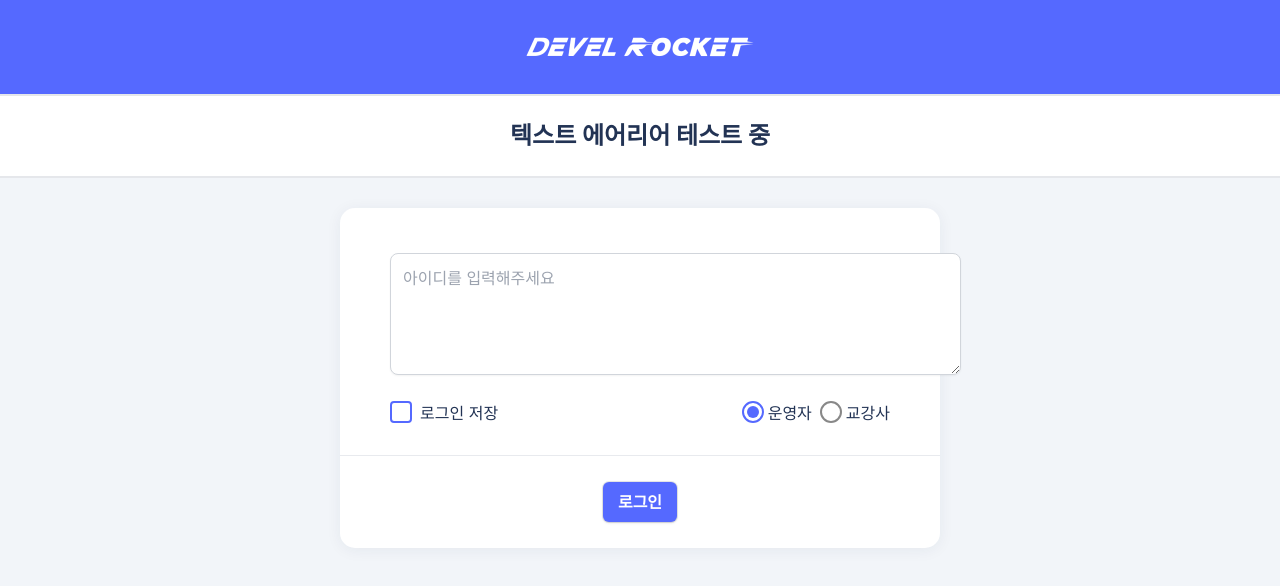
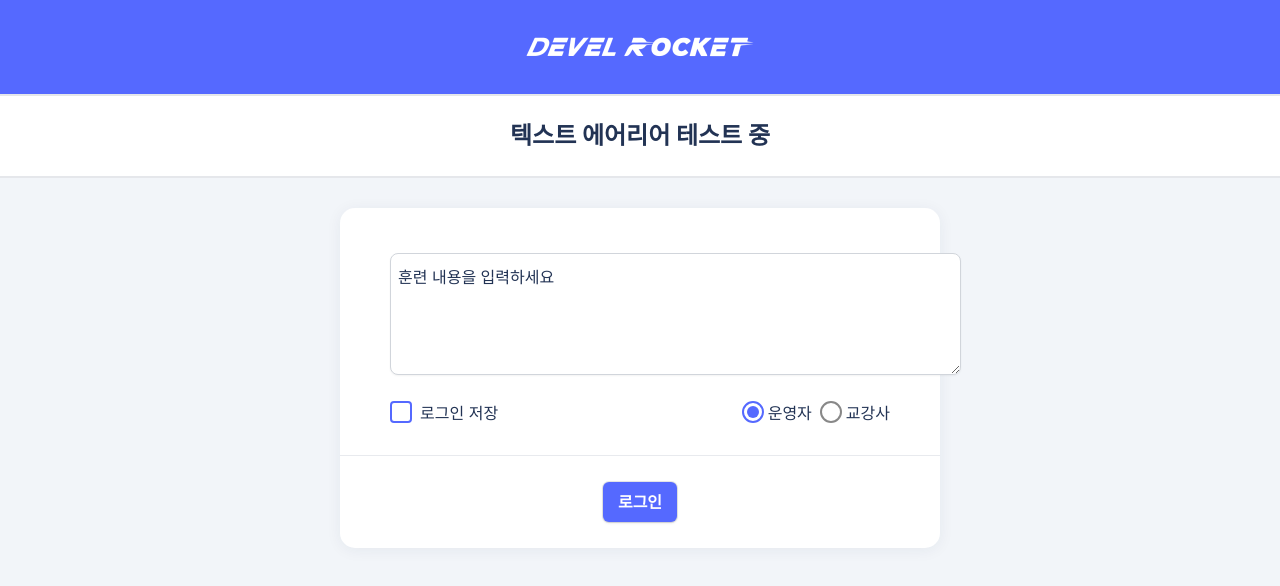
Before and after one commit to acca3434/develRocket-re, a Next.js app: page /textarea in a window 1280 px wide. Shown: the top 586 px of the page. Built offline with nearby package versions, Linux system fonts and the light colour scheme.

Commit message:
fix : input 및 textarea label 수정

```diff
--- a/src/app/(test)/Input/page.tsx
+++ b/src/app/(test)/Input/page.tsx
@@ -24,32 +24,14 @@ export default function InputTest() {
           <Input
             type={'text'}
             label={'훈련 비용'}
-            width={'25%'}
+            width={'50%'}
+            height={'100%'}
             onChange={handleValue}
             value={value}
+            id={'user_id'}
           />
         </BoxWrap>
       </PageWrap>
     </>
   );
 }
-
-{
-  /* <form onSubmit={(e) => onsubmit(e)}>
-</form> */
-}
-
-// // const onsubmit = (e: FormEvent<HTMLFormElement>,type:InputType) => {
-//   const onsubmit = (e: FormEvent<HTMLFormElement>) => {
-//     e.preventDefault();
-
-//     const inputElements = e.currentTarget.querySelectorAll('input[type="text"]');
-
-//     const inputValues = Array.from(inputElements).map((inputElement: Element) => {
-//       if (inputElement instanceof HTMLInputElement) {
-//         return inputElement.value;
-//       }
-//       return '';
-//     });
-//     console.log('입력된 값들:', inputValues);
-//   };
--- a/src/app/(test)/textarea/page.tsx
+++ b/src/app/(test)/textarea/page.tsx
@@ -1,11 +1,10 @@
 'use client';
 import Button from '@/app/_components/(icon)/Button';
-import TextInput from '@/app/_components/(icon)/Input';
 import LoginTitle from '@/app/_components/(ui)/loginTitle';
 import { LoginWrap } from '@/app/_components/(wrapper)/LoginWrap';
 import CheckBox from '@/app/_components/(icon)/CheckBox';
 import Image from 'next/image';
-import { FocusEventHandler, FormEventHandler, useState } from 'react';
+import { useState } from 'react';
 import { CheckRadio, UnCheckRadio } from '@/app/_components/(icon)/Radio';
 import { useForm } from '@/app/_utils/useForm';
 import TextArea from '@/app/_components/(icon)/TextArea';
@@ -64,11 +63,12 @@ export default function LoginMain() {
             >
               <div className={'flex flex-col gap-[20px]'}>
                 <TextArea
-                  placeholder={'아이디를 입력해주세요'}
                   value={formValues?.user_id}
+                  label={'훈련 내용을 입력하세요'}
                   rows={4}
                   cols={53}
                   name={'user_id'}
+                  id={'userId'}
                   onChange={handleTextAreaChange}
                 />
 
--- a/src/app/_components/(icon)/TextArea/index.tsx
+++ b/src/app/_components/(icon)/TextArea/index.tsx
@@ -9,7 +9,7 @@ type TextAreaProps = {
   readOnly?: boolean;
   label?: string;
   value?: string | number | undefined;
-  placeholder?: string;
+  id?: string;
   onChange?: (e: React.ChangeEvent<HTMLTextAreaElement>) => void;
 };
 
@@ -19,7 +19,8 @@ const TextArea: React.FC<TextAreaProps> = ({
   name = '',
   onChange,
   value,
-  placeholder = '입력창을 입력하세요',
+  id = '',
+  label = '',
 }) => {
   const handleOnFocusTextarea: FocusEventHandler<HTMLTextAreaElement> = (e) => {
     onChange && onChange(e);
@@ -29,16 +30,31 @@ const TextArea: React.FC<TextAreaProps> = ({
     <div className="relative">
       <textarea
         className={cn(
-          'border border-gray-300 p-3 rounded-[8px] shadow-sm',
-          'focus:outline-none focus:ring-2 focus:ring-blue-500 focus:border-transparent'
+          'border py-1 border-gray-300 p-3 rounded-[8px] shadow-sm',
+          'peer transition-colors focus:border-2 focus:border-[#5569FF]',
+          `${value ? 'border-[#5569FF] border-2 transition-colors' : ''}`
         )}
         rows={rows}
         cols={cols}
+        id={id}
         name={name}
         value={value}
         onChange={handleOnFocusTextarea}
-        placeholder={placeholder}
       />
+      <label
+        className={cn(
+          'absolute left-2 top-3 cursor-text transition-all',
+          'peer-focus:-top-2 peer-focus:left-3 peer-focus:w-fit peer-focus:bg-white peer-focus:text-[14px] peer-focus:text-[#5569FF]',
+          `${
+            value
+              ? '-top-2 left-3 w-fit bg-white text-[14px] text-[#5569FF]'
+              : ''
+          }`
+        )}
+        htmlFor={id}
+      >
+        {label}
+      </label>
     </div>
   );
 };
--- a/src/app/_components/(icon)/input/index.tsx
+++ b/src/app/_components/(icon)/input/index.tsx
@@ -1,10 +1,5 @@
 'use client';
-import React, {
-  ChangeEvent,
-  useState,
-  useEffect,
-  HTMLInputTypeAttribute,
-} from 'react';
+import React, { HTMLInputTypeAttribute } from 'react';
 import { cn } from '@/app/_utils/clsx/utils';
 import {
   ConvertSizeType,
@@ -15,9 +10,6 @@ import {
 export type InputType = HTMLInputTypeAttribute | undefined;
 export type InputValueType = string | number;
 
-const InputLabelAnimation = (varType: boolean) =>
-  varType ? 'bottom-[52px] left-2 text-sm' : 'bottom-4 left-3 text-base';
-
 type TextInputProps = {
   name?: string;
   readOnly?: boolean;
@@ -25,6 +17,7 @@ type TextInputProps = {
   width?: keyof ConvertSizeType;
   height?: keyof ConvertSizeType;
   type?: InputType;
+  id?: string;
   value?: string | number | undefined;
   onChange?: (e: React.ChangeEvent<HTMLInputElement>) => void;
 };
@@ -37,51 +30,39 @@ const TextInput: React.FC<TextInputProps> = ({
   name = '',
   onChange,
   value,
+  id = '',
 }) => {
   const handleChange = (e: React.ChangeEvent<HTMLInputElement>) => {
     onChange && onChange(e);
   };
-  const [labelFocused, setLabelFocused] = useState(false);
-  const [labelPosition, setLabelPosition] = useState(
-    InputLabelAnimation(labelFocused)
-  );
-  const handleBlur = () => {
-    setLabelFocused(false);
-    if (value === '') {
-      setLabelPosition(InputLabelAnimation(false));
-    }
-  };
-  useEffect(() => {
-    const hasValue = value !== '';
-    if (hasValue && !labelFocused) {
-      setLabelPosition(InputLabelAnimation(true));
-    }
-    if (!hasValue && labelFocused) {
-      setLabelPosition(InputLabelAnimation(true));
-    }
-  }, [value, labelFocused]);
 
   return (
     <div className="relative">
       <input
         className={cn(
-          'border border-gray-300 p-3 rounded-[8px] shadow-sm',
-          'focus:outline-none focus:ring-2 focus:ring-blue-500 focus:border-transparent',
+          'border py-1 border-gray-300 p-3 rounded-[8px] shadow-sm',
+          'peer transition-colors focus:border-2 focus:border-[#5569FF]',
+          `${value ? 'border-[#5569FF] border-2 transition-colors' : ''}`,
           convertWidthClass(width as keyof ConvertSizeType),
           convertHeightClass(height as keyof ConvertSizeType)
         )}
+        id={id}
         type={type}
         name={name}
         value={value}
         onChange={handleChange}
-        onFocus={() => setLabelFocused(true)}
-        onBlur={handleBlur}
       />
       <label
         className={cn(
-          'absolute bg-white px-1 text-gray-500 transition-all pointer-events-none',
-          labelPosition
+          'absolute left-2 top-3 cursor-text transition-all',
+          'peer-focus:-top-2 peer-focus:left-3 peer-focus:w-fit peer-focus:bg-white peer-focus:text-[14px] peer-focus:text-[#5569FF]',
+          `${
+            value
+              ? '-top-2 left-3 w-fit bg-white text-[14px] text-[#5569FF]'
+              : ''
+          }`
         )}
+        htmlFor={id}
       >
         {label}
       </label>
```
